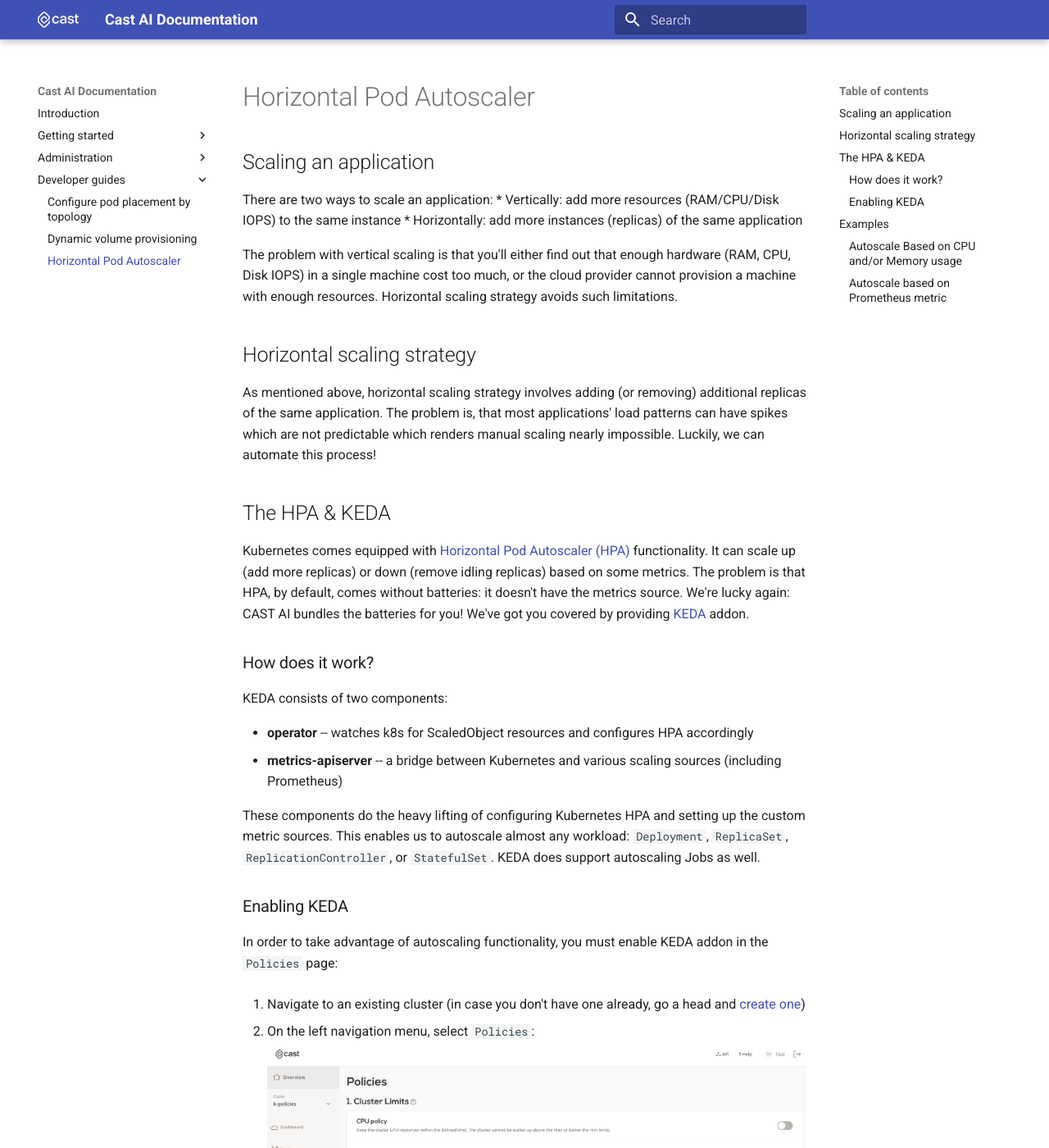
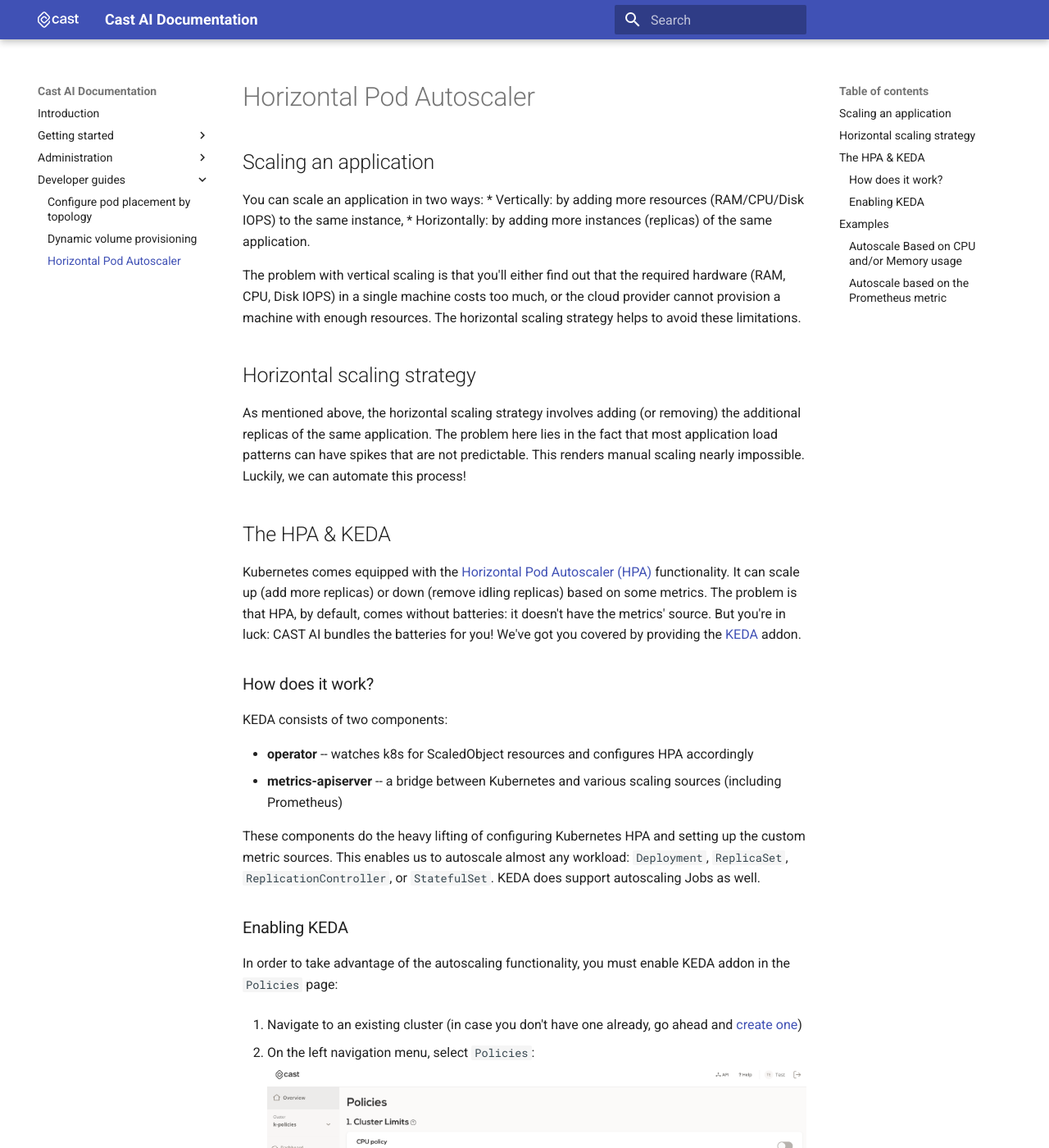
Before and after one commit to castai/docs, an MkDocs documentation site: the page built from docs/guides/hpa/hpa.md, in a window 1280 px wide and 1400 px high. Shown: the whole window at 82% size. Built offline with MkDocs 1.6.1 and Material for MkDocs 9.7.7, drawn with Linux system fonts in a browser that asks for light colours; some of the changed text lies outside the part shown.

Commit message:
Update hpa.md

````diff
--- a/docs/guides/hpa/hpa.md
+++ b/docs/guides/hpa/hpa.md
@@ -2,19 +2,19 @@
 
 ## Scaling an application
 
-There are two ways to scale an application:
-* Vertically: add more resources (RAM/CPU/Disk IOPS) to the same instance
-* Horizontally: add more instances (replicas) of the same application
+You can scale an application in two ways:
+* Vertically: by adding more resources (RAM/CPU/Disk IOPS) to the same instance,
+* Horizontally: by adding more instances (replicas) of the same application.
 
-The problem with vertical scaling is that you'll either find out that enough hardware (RAM, CPU, Disk IOPS) in a single machine cost too much, or the cloud provider cannot provision a machine with enough resources. Horizontal scaling strategy avoids such limitations.
+The problem with vertical scaling is that you'll either find out that the required hardware (RAM, CPU, Disk IOPS) in a single machine costs too much, or the cloud provider cannot provision a machine with enough resources. The horizontal scaling strategy helps to avoid these limitations.
 
 ## Horizontal scaling strategy
 
-As mentioned above, horizontal scaling strategy involves adding (or removing) additional replicas of the same application. The problem is, that most applications' load patterns can have spikes which are not predictable which renders manual scaling nearly impossible. Luckily, we can automate this process!
+As mentioned above, the horizontal scaling strategy involves adding (or removing) the additional replicas of the same application. The problem here lies in the fact that most application load patterns can have spikes that are not predictable. This renders manual scaling nearly impossible. Luckily, we can automate this process!
 
 ## The HPA & KEDA
 
-Kubernetes comes equipped with [Horizontal Pod Autoscaler (HPA)](https://kubernetes.io/docs/tasks/run-application/horizontal-pod-autoscale/) functionality. It can scale up (add more replicas) or down (remove idling replicas) based on some metrics. The problem is that HPA, by default, comes without batteries: it doesn't have the metrics source. We're lucky again: CAST AI bundles the batteries for you! We've got you covered by providing [KEDA](https://keda.sh) addon.
+Kubernetes comes equipped with the [Horizontal Pod Autoscaler (HPA)](https://kubernetes.io/docs/tasks/run-application/horizontal-pod-autoscale/) functionality. It can scale up (add more replicas) or down (remove idling replicas) based on some metrics. The problem is that HPA, by default, comes without batteries: it doesn't have the metrics' source. But you're in luck: CAST AI bundles the batteries for you! We've got you covered by providing the [KEDA](https://keda.sh) addon.
 
 ### How does it work?
 
@@ -27,21 +27,21 @@
 
 ### Enabling KEDA
 
-In order to take advantage of autoscaling functionality, you must enable KEDA addon in the `Policies` page:
+In order to take advantage of the autoscaling functionality, you must enable KEDA addon in the `Policies` page:
 
-1. Navigate to an existing cluster (in case you don't have one already, go a head and [create one](../../getting-started/creating-your-first-cluster.md))
+1. Navigate to an existing cluster (in case you don't have one already, go ahead and [create one](../../getting-started/creating-your-first-cluster.md))
 
 1. On the left navigation menu, select `Policies`:
 ![Navigate to policies](010_navigate.png)
 
-1. Enable Horizontal pod autoscaler
+1. Enable the Horizontal pod autoscaler
 ![Enable](020_enable.png)
 
 ## Examples
 
 ### Autoscale Based on CPU and/or Memory usage
 
-Let's create a `Deployment` and a `Service` which we will **Autoscale**:
+Let's create a `Deployment` and a `Service` that we will **Autoscale**:
 ```yaml
 apiVersion: apps/v1
 kind: Deployment
@@ -84,7 +84,7 @@
     app: sample-app
 ```
 
-**Note**: we don't specify the ReplicaCount ourselves
+**Note**: We don't specify the ReplicaCount ourselves
 
 Now let us set up a [CPU-based Autoscaler](https://keda.sh/docs/2.0/scalers/cpu/)
 
@@ -114,15 +114,15 @@
         value: "512"
 ```
 
-Now our Deployment autoscaling will be triggered either by CPU or Memory usage. We could any other trigger, or remove
-either of those if we so desire (i.e. to autoscale only on **CPU** basis, remove the **Memory** trigger, and vice-versa).
+Now our Deployment autoscaling will be triggered either by CPU or Memory usage. We could use any other trigger, or remove
+either of those if we want (i.e. to autoscale only on the **CPU** basis, remove the **Memory** trigger, and vice-versa).
 
-### Autoscale based on Prometheus metric
+### Autoscale based on the Prometheus metric
 
-It is possible to autoscale based on result of arbitrary Prometheus query. What is more, CAST AI k8s clusters comes with
+It's possible to autoscale based on the result of an arbitrary Prometheus query. What's more, CAST AI k8s clusters come with
 Prometheus deployed out of the box!
 
-Let's deploy the sample app again, but this time, let's instruct Prometheus to scrape metrics:
+Let's deploy the sample app again. But this time, let's instruct Prometheus to scrape metrics:
 ```yaml
 apiVersion: apps/v1
 kind: Deployment
@@ -187,7 +187,7 @@
         query: sum(rate(http_requests_total{app="sample-app"}[2m]))
 ```
 
-Now let's generate some load and observe that replica count is increased:
+Now let's generate some load and observe that the replica count is increased:
 ```shell script
 # Deploy busybox image
 kubectl run -it --rm load-generator --image=busybox /bin/sh
````
